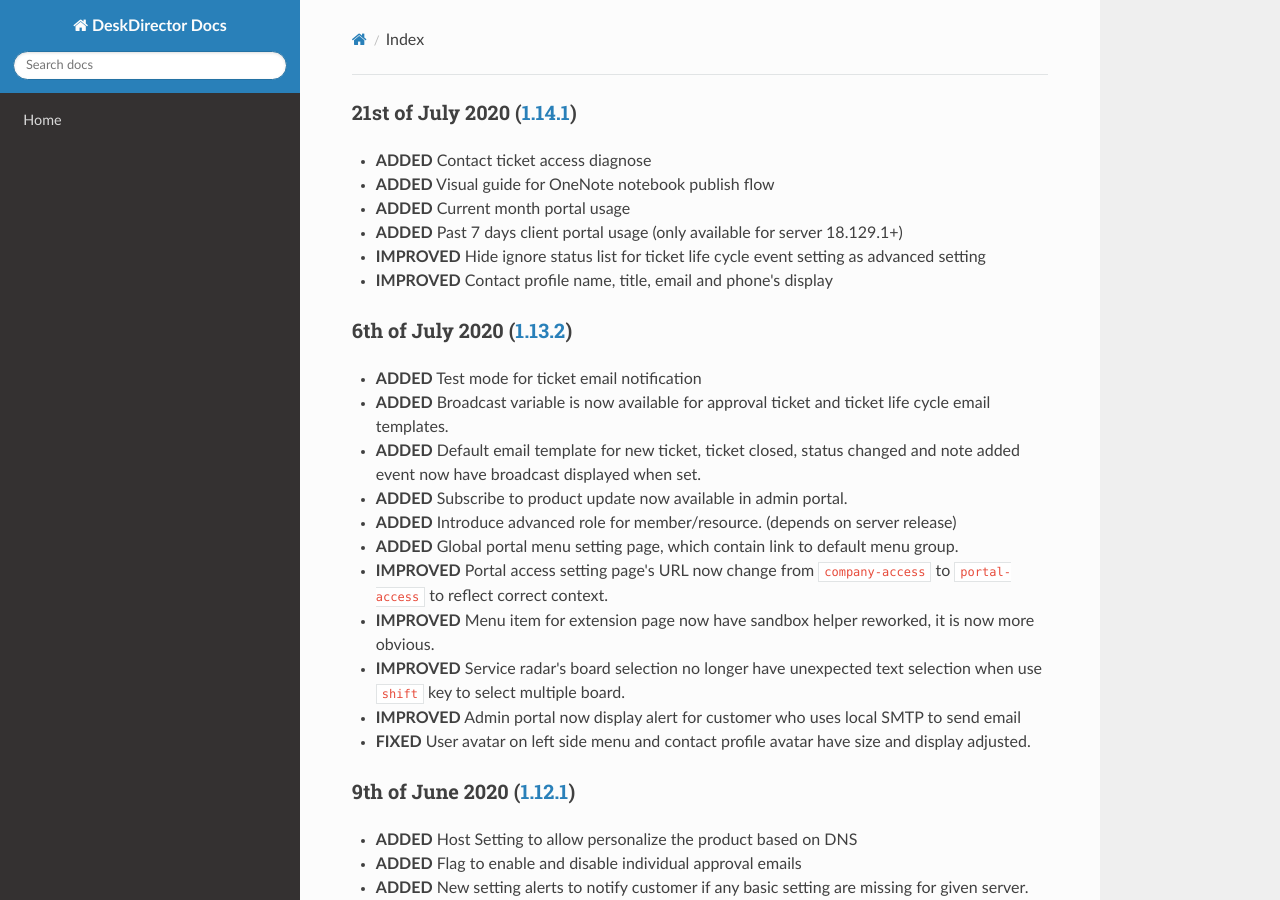
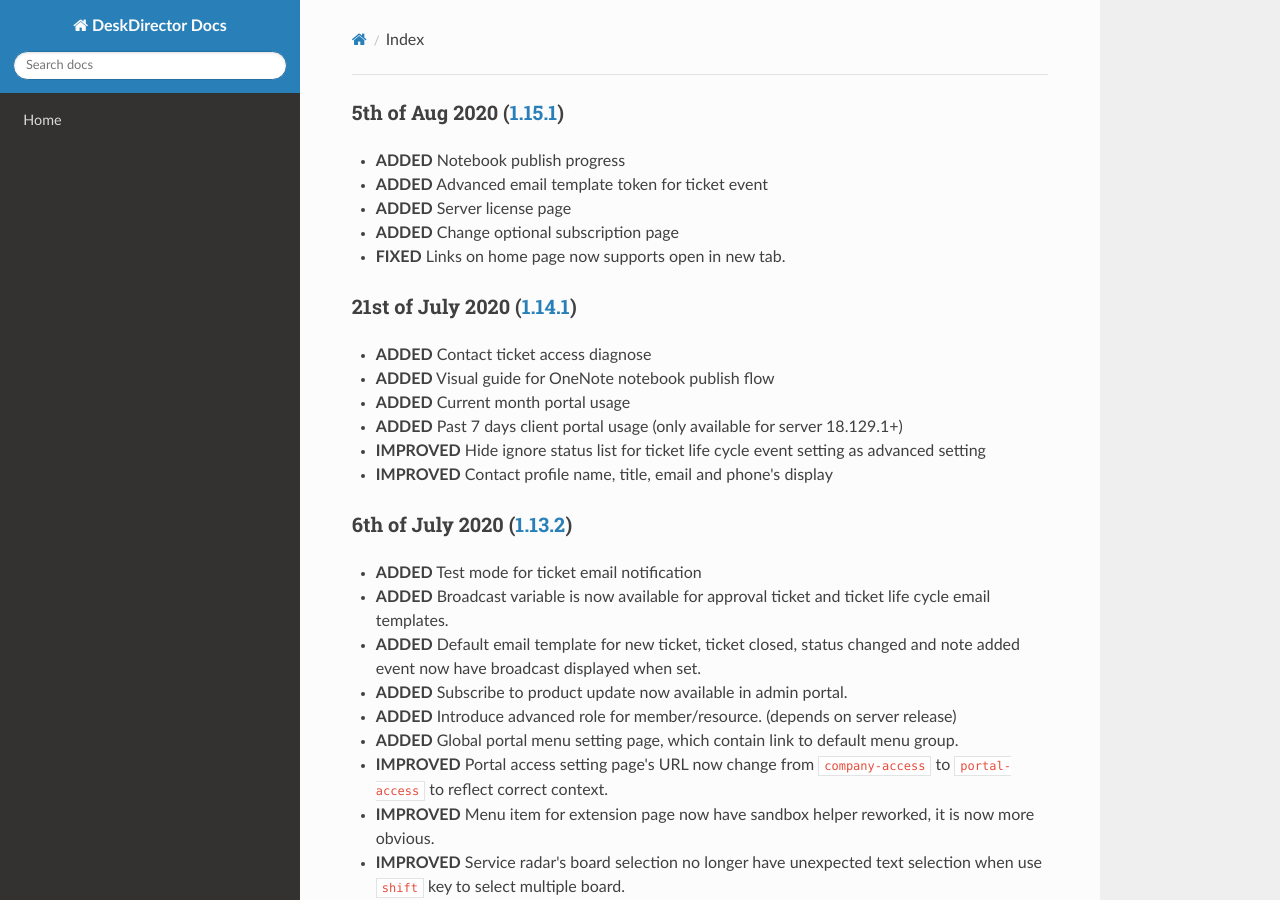
Before and after one commit to DeskDirector/docs, an MkDocs documentation site: the page built from docs/_release/admin/README.md, in a window 1280 px wide and 900 px high. Built offline with MkDocs 1.6.1, drawn with Linux system fonts in a browser that asks for light colours; nearby versions of some CDN libraries; old or Windows-style settings are respelled for this version of MkDocs.

Commit message:
Update README.md

```diff
--- a/docs/_release/admin/README.md
+++ b/docs/_release/admin/README.md
@@ -1,3 +1,10 @@
+### 5th of Aug 2020 ([1.15.1](v1.15.1))
+- **ADDED** Notebook publish progress
+- **ADDED** Advanced email template token for ticket event
+- **ADDED** Server license page
+- **ADDED** Change optional subscription page
+- **FIXED** Links on home page now supports open in new tab.
+
 ### 21st of July 2020 ([1.14.1](v1.14.1))
 - **ADDED** Contact ticket access diagnose
 - **ADDED** Visual guide for OneNote notebook publish flow
```
